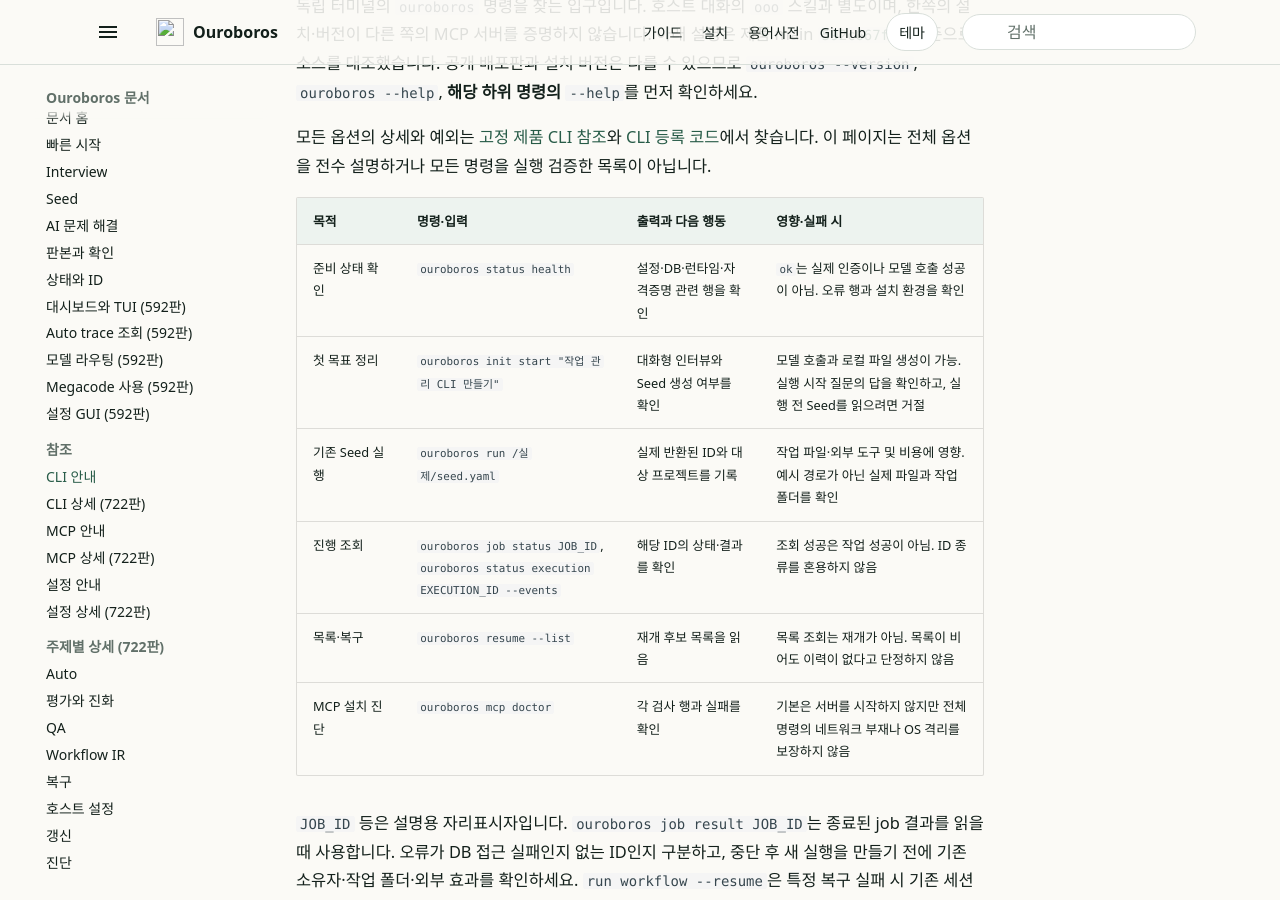
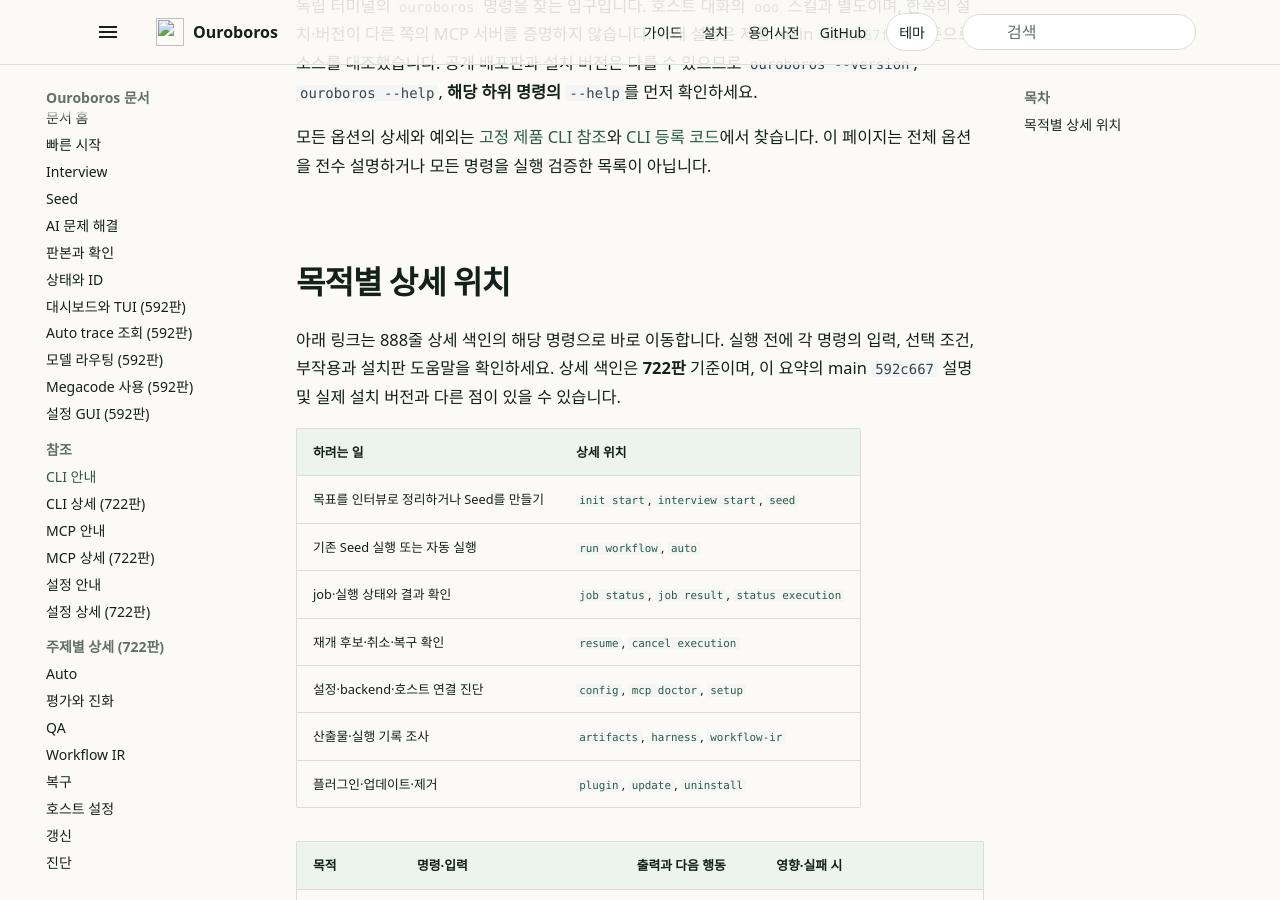
Before and after one commit to Ouro-labs/ouroboros-site, an MkDocs documentation site: the page built from docs-src/content/cli-reference-guide.md, in a window 1280 px wide and 900 px high, scrolled down 284 px. Built offline with MkDocs 1.6.1 and Material for MkDocs 9.7.7, drawn with Linux system fonts in a browser that asks for light colours; some web fonts are replaced.

Commit message:
WIP: improve CLI task navigation

```diff
--- a/docs-src/content/cli-reference-guide.md
+++ b/docs-src/content/cli-reference-guide.md
@@ -3,6 +3,20 @@
 독립 터미널의 `ouroboros` 명령을 찾는 입구입니다. 호스트 대화의 `ooo` 스킬과 별도이며, 한쪽의 설치·버전이 다른 쪽의 MCP 서버를 증명하지 않습니다. 아래 설명은 제품 main [`592c667f`](https://github.com/Q00/ouroboros/tree/592c667f076c3dad7ef68d7844e91480d80135d0)을 기준으로 소스를 대조했습니다. 공개 배포판과 설치 버전은 다를 수 있으므로 `ouroboros --version`, `ouroboros --help`, **해당 하위 명령의** `--help`를 먼저 확인하세요.
 
 모든 옵션의 상세와 예외는 [고정 제품 CLI 참조](https://github.com/Q00/ouroboros/blob/592c667f076c3dad7ef68d7844e91480d80135d0/docs/cli-reference.md)와 [CLI 등록 코드](https://github.com/Q00/ouroboros/blob/592c667f076c3dad7ef68d7844e91480d80135d0/src/ouroboros/cli/main.py)에서 찾습니다. 이 페이지는 전체 옵션을 전수 설명하거나 모든 명령을 실행 검증한 목록이 아닙니다.
+
+## 목적별 상세 위치
+
+아래 링크는 888줄 상세 색인의 해당 명령으로 바로 이동합니다. 실행 전에 각 명령의 입력, 선택 조건, 부작용과 설치판 도움말을 확인하세요. 상세 색인은 **722판** 기준이며, 이 요약의 main `592c667` 설명 및 실제 설치 버전과 다른 점이 있을 수 있습니다.
+
+| 하려는 일 | 상세 위치 |
+| --- | --- |
+| 목표를 인터뷰로 정리하거나 Seed를 만들기 | [`init start`](/docs/cli-reference-detail/#ouroboros-init-start), [`interview start`](/docs/cli-reference-detail/#ouroboros-interview-start), [`seed`](/docs/cli-reference-detail/#ouroboros-seed) |
+| 기존 Seed 실행 또는 자동 실행 | [`run workflow`](/docs/cli-reference-detail/#ouroboros-run-workflow), [`auto`](/docs/cli-reference-detail/#ouroboros-auto) |
+| job·실행 상태와 결과 확인 | [`job status`](/docs/cli-reference-detail/#ouroboros-job-status), [`job result`](/docs/cli-reference-detail/#ouroboros-job-result), [`status execution`](/docs/cli-reference-detail/#ouroboros-status-execution) |
+| 재개 후보·취소·복구 확인 | [`resume`](/docs/cli-reference-detail/#ouroboros-resume), [`cancel execution`](/docs/cli-reference-detail/#ouroboros-cancel-execution) |
+| 설정·backend·호스트 연결 진단 | [`config`](/docs/cli-reference-detail/#ouroboros-config), [`mcp doctor`](/docs/cli-reference-detail/#ouroboros-mcp-doctor), [`setup`](/docs/cli-reference-detail/#ouroboros-setup) |
+| 산출물·실행 기록 조사 | [`artifacts`](/docs/cli-reference-detail/#ouroboros-artifacts), [`harness`](/docs/cli-reference-detail/#ouroboros-harness), [`workflow-ir`](/docs/cli-reference-detail/#ouroboros-workflow-ir) |
+| 플러그인·업데이트·제거 | [`plugin`](/docs/cli-reference-detail/#ouroboros-plugin), [`update`](/docs/cli-reference-detail/#ouroboros-update), [`uninstall`](/docs/cli-reference-detail/#ouroboros-uninstall) |
 
 | 목적 | 명령·입력 | 출력과 다음 행동 | 영향·실패 시 |
 | --- | --- | --- | --- |
```
Also changed, not shown: 1 other file.
